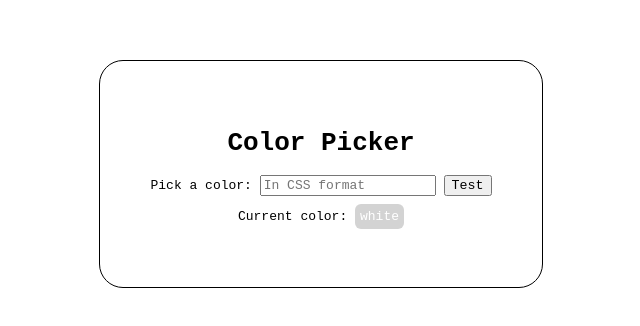
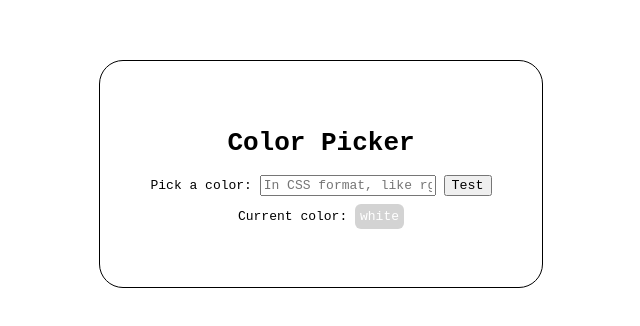
Before and after one commit to aquapi/etci, a plain HTML site: page 2/index.html in a window 1280 px wide. Shown: the part 234-560 px from the top of the page, 327-967 px from the left. Drawn offline with Linux system fonts and the light colour scheme.

Commit message:
More detailed description for color picker

```diff
--- a/2/index.html
+++ b/2/index.html
@@ -10,7 +10,8 @@
     <main>
         <h1>Color Picker</h1>
         <form id='test-color'>
-            <label>Pick a color: </label><input type='text' placeholder='In CSS format' id='select-color' />
+            <label>Pick a color: </label><input type='text' placeholder='In CSS format, like rgb(), gradient(), ...'
+                id='select-color' />
             <button>Test</button>
         </form>
         <p>Current color: <code id='current-color'>white</code></p>
```
